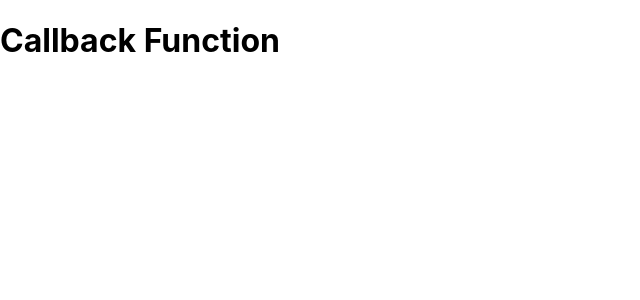
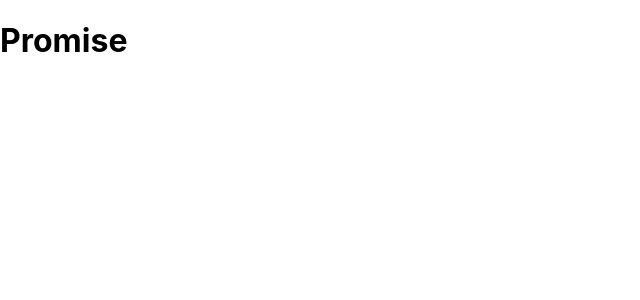
Before and after one commit to chaengs/React200, a React (Create React App) app: page / in a window 1280 px wide. Shown: the top 300 px of the page, without its empty margins (0-640 px from the left). Built offline with nearby package versions, Linux system fonts and the light colour scheme.

Commit message:
064 Promise then 사용하기

```diff
--- a/src/App.js
+++ b/src/App.js
@@ -1,10 +1,10 @@
 import React from 'react';
-import CallbackFunc from './R063_CallbackFunc'
+import Promise from './R064_Promise'
 
 function App() {
   return (
     <div>
-      <CallbackFunc />
+      <Promise />
     </div>
   );
 }
--- /dev/null
+++ b/src/R064_Promise.js
@@ -0,0 +1,26 @@
+import React, { Component } from "react";
+
+class R064_Promise extends Component {
+    componentDidMount(){
+        new Promise(resolve => {
+            setTimeout(function() {
+                resolve('react');
+            }, 1500);
+        })
+        .then(function(result){
+            console.log(result);
+            return result + 200;
+        })
+        .then(result => {
+            console.log(result);
+        })
+    }
+
+    render() {
+        return (
+            <h1>Promise</h1>
+        )
+    }
+}
+
+export default R064_Promise;
```
